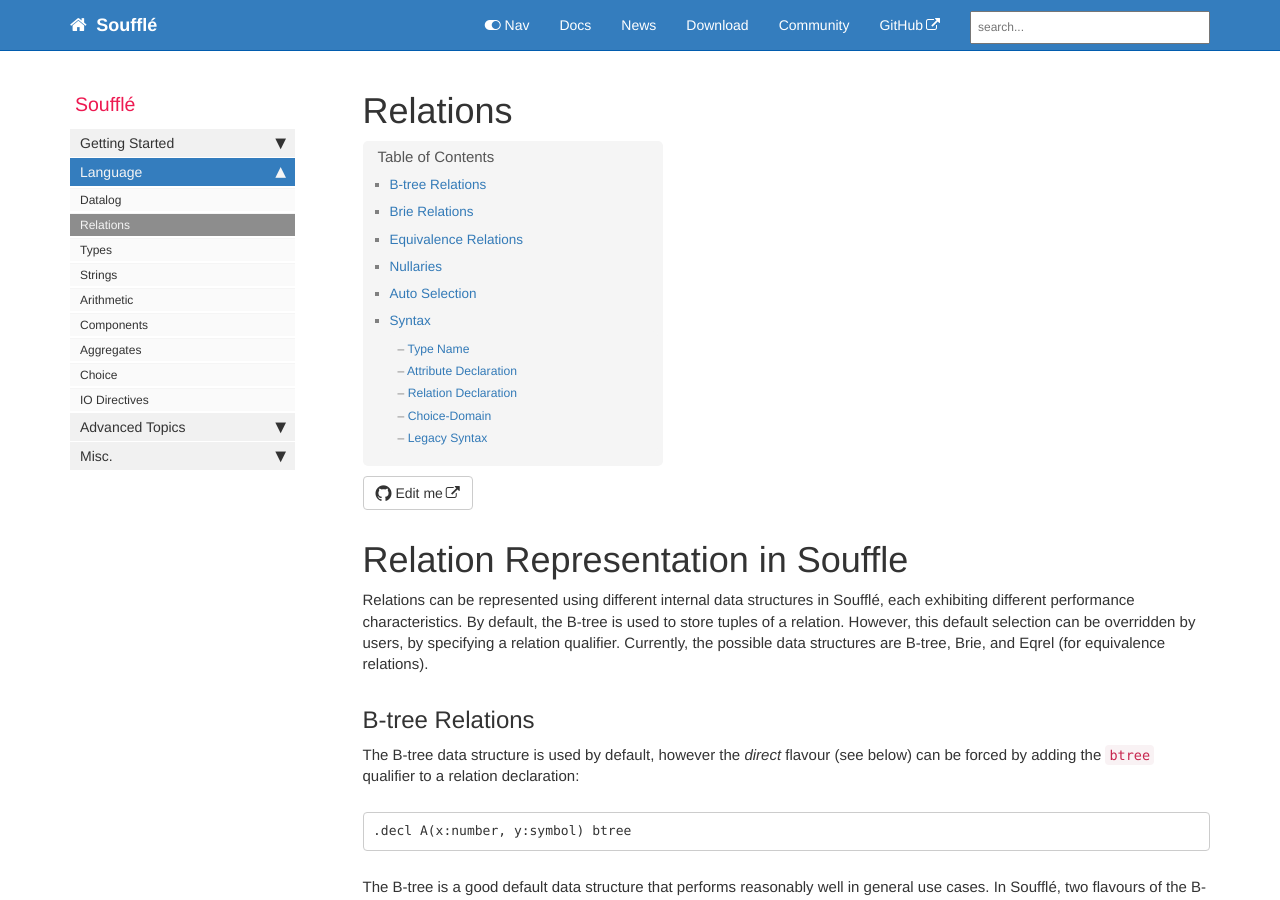
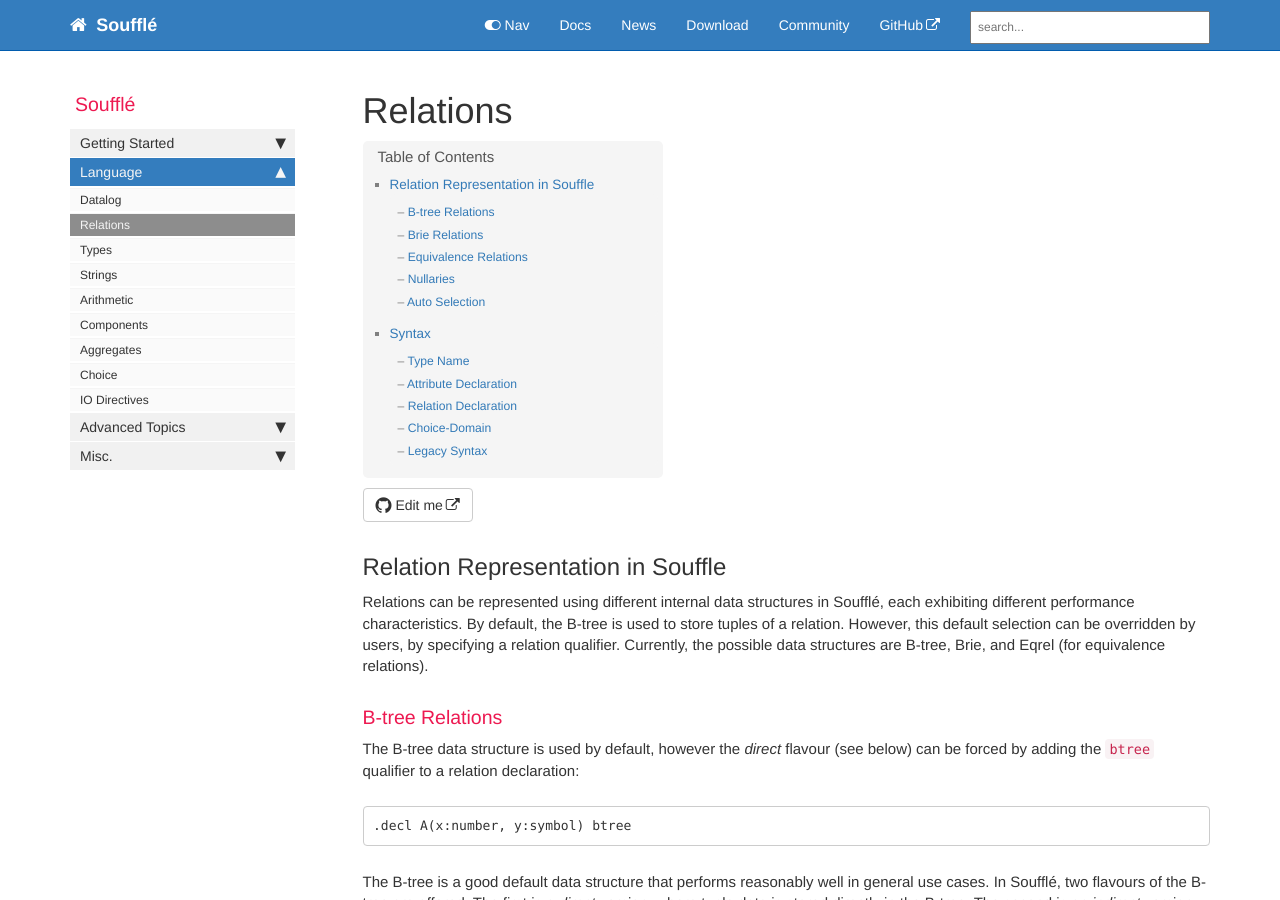
Before and after one commit to souffle-lang/souffle-lang.github.io, a Jekyll site: the page built from pages/docs/relations.md, in a window 1280 px wide and 900 px high. Built offline with Jekyll 4.4.1, drawn with Linux system fonts in a browser that asks for light colours; comment, search, counter and statistics services are not loaded.

Commit message:
Update relations.md

````diff
--- a/pages/docs/relations.md
+++ b/pages/docs/relations.md
@@ -5,11 +5,11 @@ sidebar: docs_sidebar
 folder: docs
 ---
 
-# Relation Representation in Souffle
+## Relation Representation in Souffle
 
 Relations can be represented using different internal data structures in Soufflé, each exhibiting different performance characteristics. By default, the B-tree is used to store tuples of a relation. However, this default selection can be overridden by users, by specifying a relation qualifier. Currently, the possible data structures are B-tree, Brie, and Eqrel (for equivalence relations).
 
-## B-tree Relations
+### B-tree Relations
 
 The B-tree data structure is used by default, however the *direct* flavour (see below) can be forced by adding the `btree` qualifier to a relation declaration:
 ```
@@ -24,7 +24,7 @@ Note, however, that adding the `btree` qualifier to the relation declaration for
 
 More details on the Soufflé B-tree can be found in [this paper](https://doi.org/10.1145/3293883.3295719).
 
-## Brie Relations
+### Brie Relations
 
 The Brie data structure is a specialised data structure designed for *dense* data. It can be used by adding the `brie` qualifier to a relation declaration.
 ```
@@ -47,7 +47,7 @@ The Brie data structure in Soufflé similarly provides a performance benefit for
 
 More details on the Brie can be found in [this paper](https://doi.org/10.1145/3303084.3309490).
 
-## Equivalence Relations
+### Equivalence Relations
 
 An equivalence relation is a special kind of binary relation which exhibits three properties: *reflexivity*, *symmetry*, and *transitivity*. An equivalence relation could be expressed in Datalog as follows:
 ```
@@ -69,7 +69,7 @@ eqrel_fast(a,b) :- rel1(a), rel2(b).
 
 More details on Eqrel can be found in [this paper](https://doi.org/10.1109/PACT.2019.00015).
 
-## Nullaries
+### Nullaries
 
 Nullary relations are special relations. Their arity is zero, i.e., they don't have attributes.
 They are defined as
@@ -81,7 +81,7 @@ as a boolean variable.
 
 Semantically, they can be seen as a proposition rather than a relation.
 
-## Auto Selection
+### Auto Selection
 In Soufflé, the default data structure is the B-tree, with the *direct* version for relations with arity ≤ 6, or the *indirect* version for relations with arity > 6.
 
 ## Syntax
@@ -129,7 +129,6 @@ can be either a single attribute or a subset of attributes.
 choice_domain ::= ( 'choice-domain' ( IDENT | '(' IDENT ( ',' IDENT )* ')' ) ( ',' ( IDENT | '(' IDENT ( ',' IDENT )* ')' ) )* )?
 ```
 
-
 ### Legacy Syntax
 
 The syntax of Souffle changed over time. Older code bases can be still used with
````
